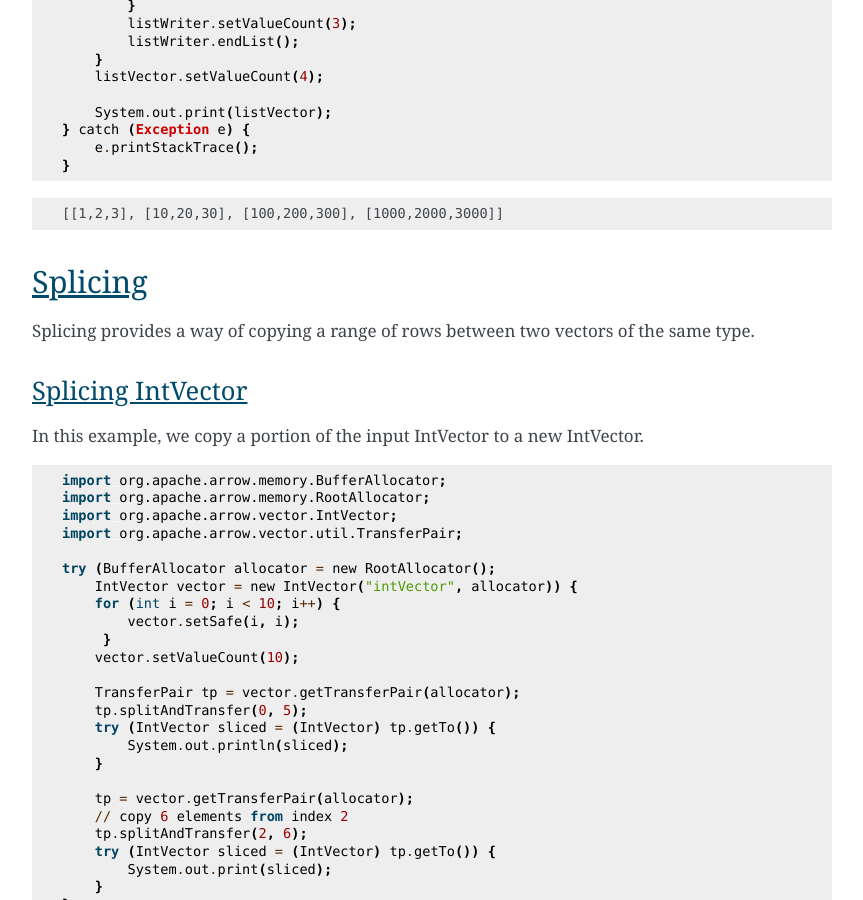
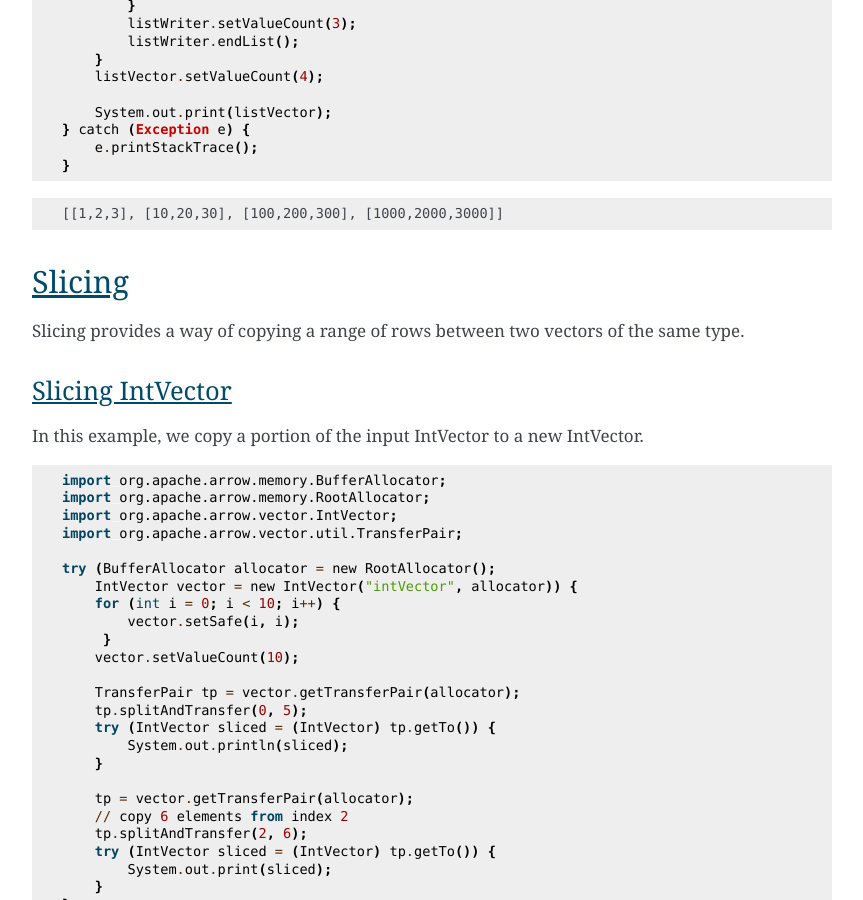
Before and after one commit to apache/arrow-cookbook, a Sphinx documentation site: the page built from java/source/create.rst, in a window 1280 px wide and 900 px high, scrolled down 2935 px. Shown: the whole window, without its empty margins (258-1121 px from the left). Built offline with Sphinx 7.4.7, drawn with Linux system fonts in a browser that asks for light colours; pages that are not in the unit, such as notebooks, are missing from menus; some of the changed text lies outside the part shown.

Commit message:
Update create.rst to address typos: "slice" was written as "splice"

```diff
--- a/java/source/create.rst
+++ b/java/source/create.rst
@@ -186,12 +186,12 @@
    [[1,2,3], [10,20,30], [100,200,300], [1000,2000,3000]]
 
 
-Splicing
+Slicing
 ========
 
-Splicing provides a way of copying a range of rows between two vectors of the same type.
+Slicing provides a way of copying a range of rows between two vectors of the same type.
 
-Splicing IntVector
+Slicing IntVector
 ------------------
 
 In this example, we copy a portion of the input IntVector to a new IntVector.
```
